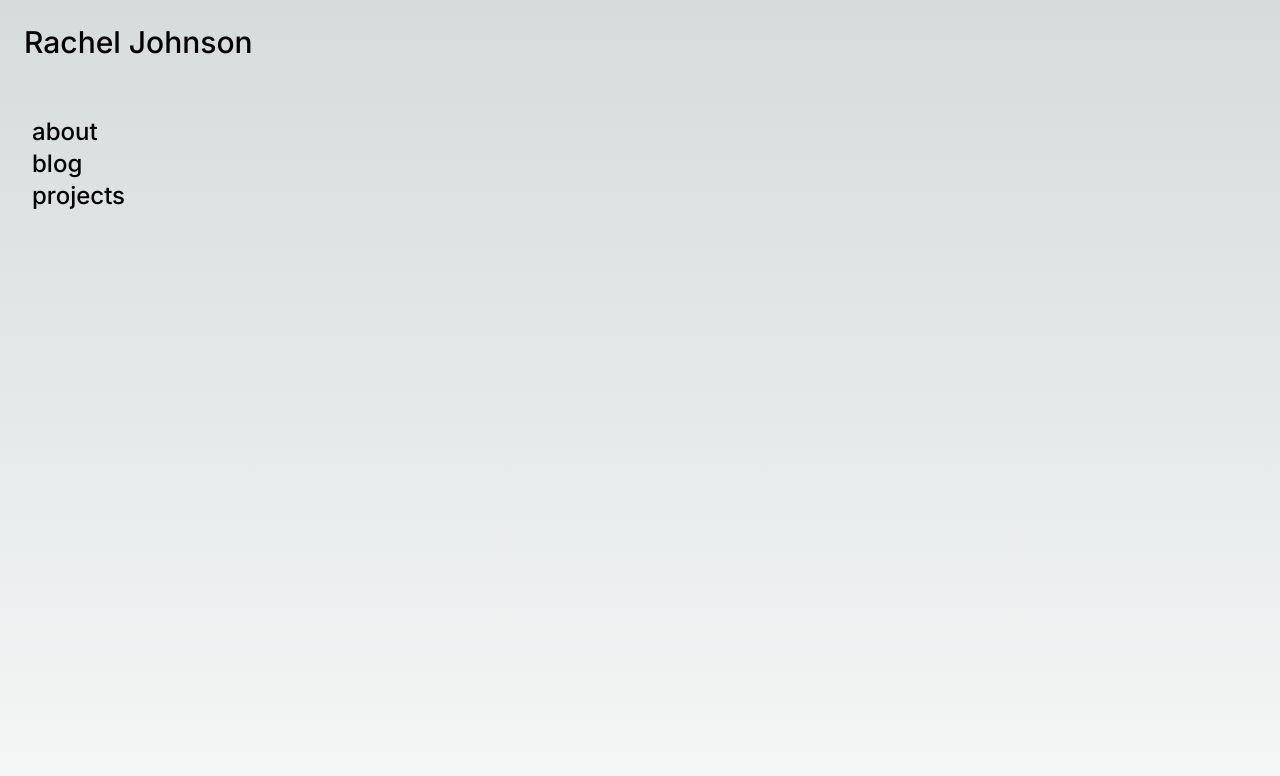
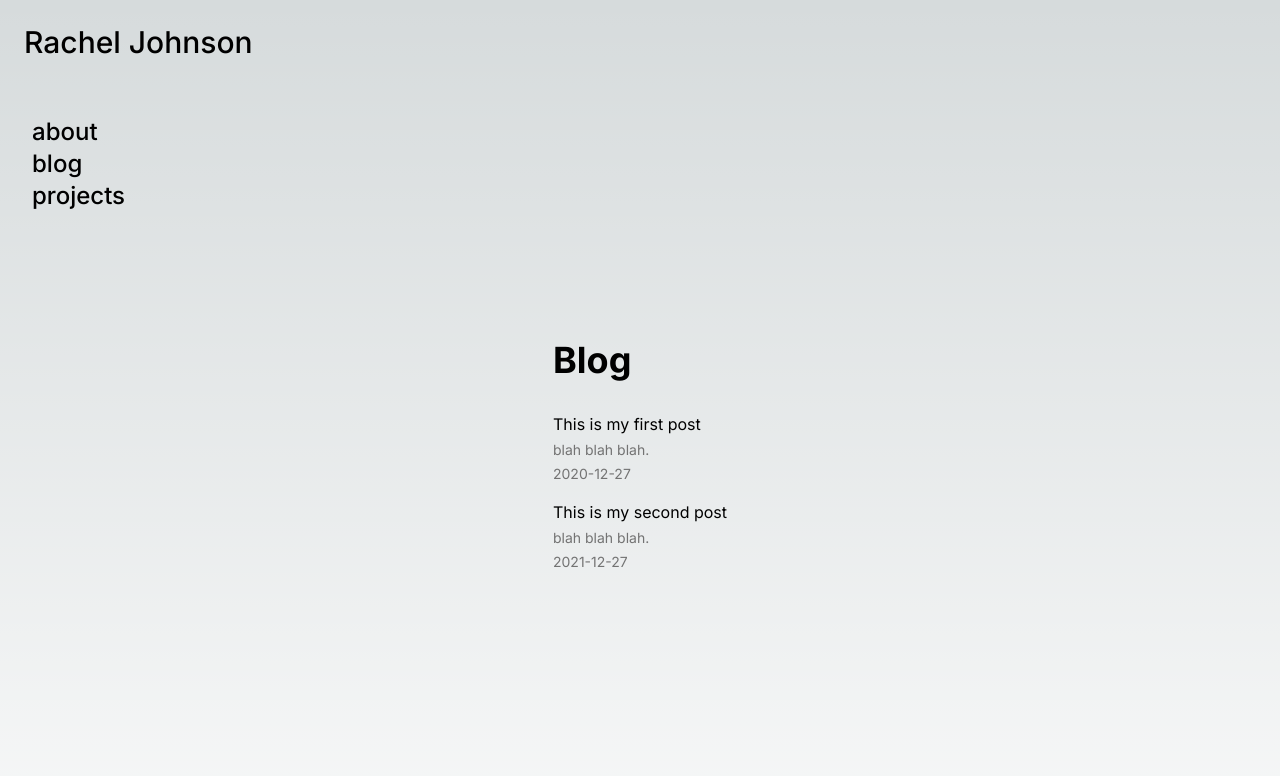
Before and after one commit to jrachelr/racheldev, a Next.js app: page / in a window 1280 px wide. Shown: the top 776 px of the page. Built offline with nearby package versions, Linux system fonts and the light colour scheme.

Commit message:
post list displaying content

```diff
--- a/package.json
+++ b/package.json
@@ -13,6 +13,7 @@
     "eslint": "8.48.0",
     "eslint-config-next": "13.4.19",
     "gray-matter": "^4.0.3",
+    "markdown-to-jsx": "^7.3.2",
     "next": "13.4.19",
     "postcss": "8.4.28",
     "react": "18.2.0",
--- a/src/app/page.tsx
+++ b/src/app/page.tsx
@@ -1,13 +1,28 @@
 import SidebarNav from "../components/SidebarNav";
 
 import Header from "../components/Header";
+import PostList from "../components/PostList";
+import getPostMetadata from "../components/getPostMetadata";
 
 export default function Home() {
+  const postMetadata = getPostMetadata();
   return (
     <>
       <Header />
       <SidebarNav />
-      <main className="flex min-h-screen flex-col items-center justify-between p-24"></main>
+
+      <main className="flex min-h-screen flex-col items-center justify-between p-24">
+        <div>
+          <h1 className="font-kasei font-bold text-4xl pb-8">Blog</h1>
+          {postMetadata &&
+            postMetadata
+              .sort(
+                (a, b) =>
+                  new Date(b.date).getDate() - new Date(a.date).getDate()
+              )
+              .map((post) => <PostList key={post.slug} {...post} />)}
+        </div>
+      </main>
     </>
   );
 }
--- /dev/null
+++ b/src/app/posts/[id]/page.tsx
@@ -0,0 +1,38 @@
+import fs from "fs";
+import Markdown from "markdown-to-jsx";
+import matter from "gray-matter";
+import getPostMetadata from "../../../components/getPostMetadata";
+
+const getPostContent = (slug: string) => {
+  const folder = "posts/";
+  const file = `${folder}${slug}.md`;
+  const content = fs.readFileSync(file, "utf8");
+  const matterResult = matter(content);
+  return matterResult;
+};
+
+export const generateStaticParams = async () => {
+  const posts = getPostMetadata();
+  return posts.map((post) => ({
+    slug: post.slug,
+  }));
+};
+
+const PostPage = (props: any) => {
+  const slug = props.params.slug;
+  const post = getPostContent(slug);
+  return (
+    <div>
+      <h1 className=" font-kasei font-bold md:text-4xl text-2xl">
+        {post.data.title}
+      </h1>
+      <article
+        className="prose prose-quoteless prose-neutral md:prose-lg dark:prose-invert prose-h2:font-kasei
+			 dark:prose-a:text-neutral-500 pb-8"
+      >
+        <Markdown>{post.content}</Markdown>
+      </article>
+    </div>
+  );
+};
+export default PostPage;
--- a/src/components/SidebarNav.tsx
+++ b/src/components/SidebarNav.tsx
@@ -3,7 +3,7 @@ import NavLink from "./NavLink";
 export default function SidebarNav() {
   const links = [
     { label: "about", link: "/" },
-    { label: "blog", link: "/blog" },
+    { label: "blog", link: "/posts" },
     { label: "projects", link: "/projects" },
   ];
 
--- a/src/components/getPostMetadata.ts
+++ b/src/components/getPostMetadata.ts
@@ -3,13 +3,13 @@ import matter from "gray-matter";
 import { PostMetadata } from "./PostMetadata";
 
 const getPostMetadata = (): PostMetadata[] => {
-  const folder = "posts/";
+  const folder = "src/posts";
   const files = fs.readdirSync(folder);
   const markdownPosts = files.filter((file) => file.endsWith(".md"));
 
   //Get gray-matter data from each file
   const posts = markdownPosts.map((fileName) => {
-    const fileContents = fs.readFileSync(`posts/${fileName}`, "utf8");
+    const fileContents = fs.readFileSync(`src/posts/${fileName}`, "utf8");
     const matterResult = matter(fileContents);
     return {
       title: matterResult.data.title,
```
Also changed, not shown: src/components/PostContainer.tsx (deleted), 1 other file (tests, documents, lock files or other folders).
